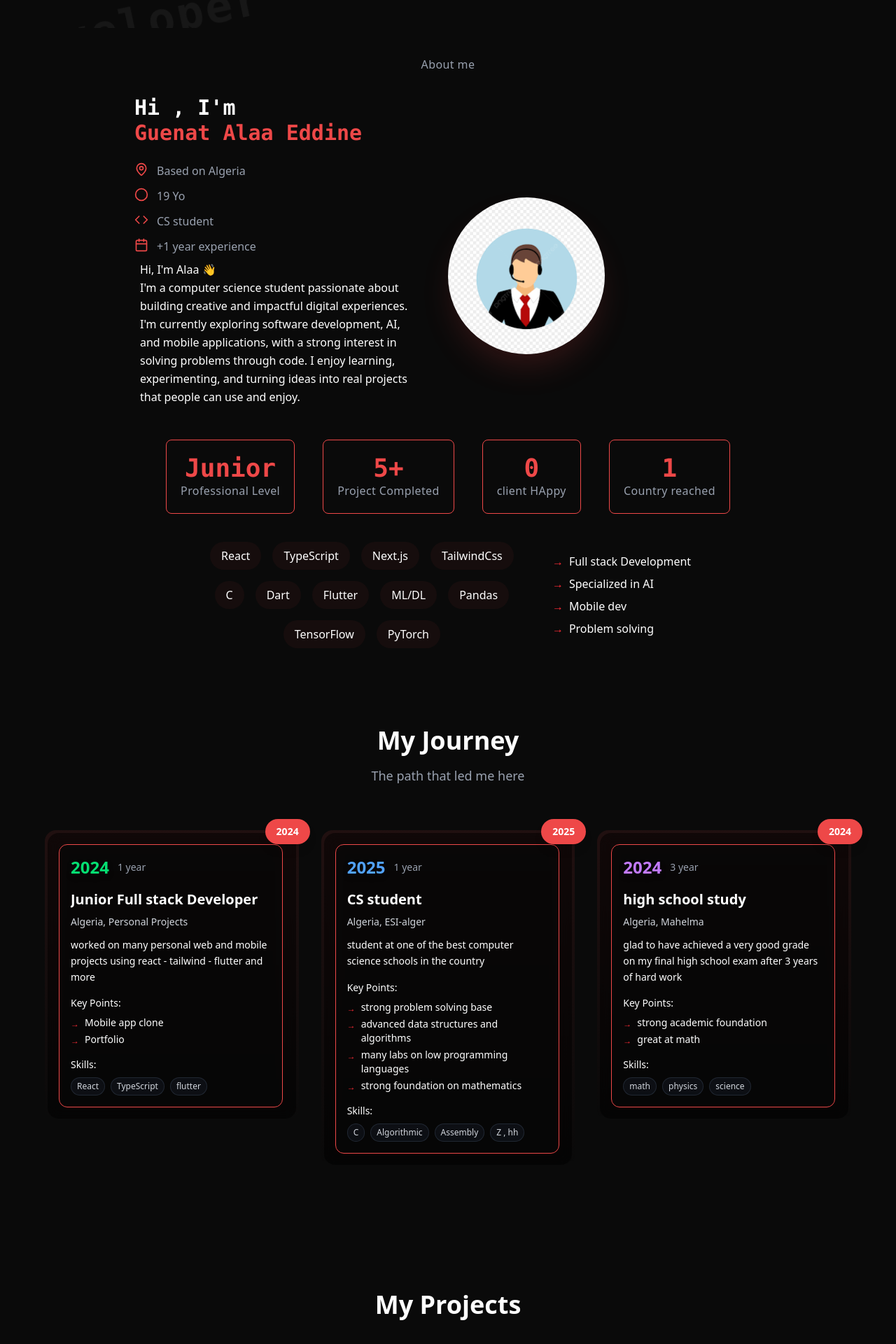
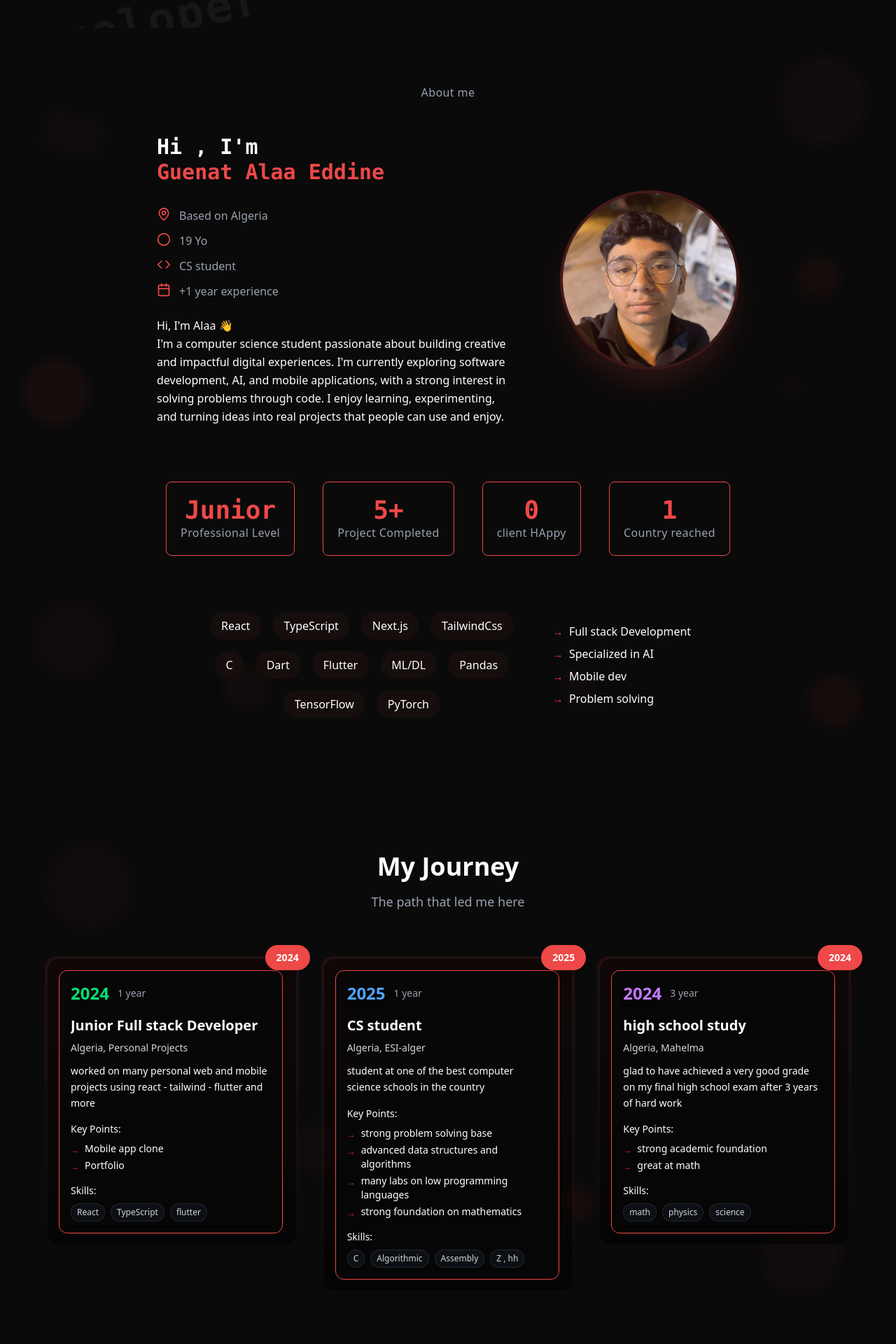
Before and after one commit to alaa-gnt/portfolio, a React (Vite) app in the folder my-app/: page / in a window 1280 px wide. Shown: the part 760-2680 px from the top of the page at 70% size. Built offline with nearby package versions, Linux system fonts and the light colour scheme.

Commit message:
custom cursor + some small changes

```diff
--- a/my-app/src/App.tsx
+++ b/my-app/src/App.tsx
@@ -8,11 +8,13 @@ import TimeLine from './components/TimeLine'
 import Projects from './components/Projects'
 import Contact from './components/Contact'
 import Footer from './components/Footer'
+import CustomCursor from './components/CustomCursor'
 function App() {
 
   return (
     <>
-    <div>
+    <div className="relative cursor-none">
+      <CustomCursor />
       <TopBar />
       <Main />
       <AboutMe />
--- a/my-app/src/components/AboutMe.tsx
+++ b/my-app/src/components/AboutMe.tsx
@@ -1,34 +1,46 @@
 import { LuMapPin, LuCircle, LuCode, LuCalendar } from "react-icons/lu";
-import images from '../assets/images.png'
+import meImage from '../assets/me.png'
 export default function AboutMe() {
     return(
-        <section className="px-4 sm:px-6 lg:px-8 pb-10 pt-10">
-            <div className="max-w-4xl mx-auto">
-                <h4 className="text-gray-400 text-sm sm:text-base text-center mb-8 font-light tracking-wide">About me</h4>
-                <div className="flex flex-col lg:flex-row gap-8 lg:gap-12 items-center lg:items-center">
+        <section className="px-4 sm:px-6 lg:px-8 py-20 relative overflow-hidden">
+            {/* Background Shapes for About Me */}
+            <div className="absolute inset-0 pointer-events-none">
+                <div className="absolute top-10 right-10 w-32 h-32 rounded-full bg-[#ee4848]/4 blur-sm"></div>
+                <div className="absolute bottom-20 left-8 w-24 h-24 rounded-full bg-[#ee4848]/6 blur-sm"></div>
+                <div className="absolute top-1/2 right-20 w-16 h-16 rounded-full bg-[#ee4848]/5 blur-sm"></div>
+                <div className="absolute top-32 left-16 w-20 h-12 bg-[#ee4848]/3 rounded-lg blur-sm transform rotate-12"></div>
+                <div className="absolute bottom-32 right-32 w-0 h-0 border-l-[20px] border-l-transparent border-b-[30px] border-b-[#ee4848]/4 border-r-[20px] border-r-transparent blur-sm"></div>
+            </div>
 
-                    <div className="text-center lg:text-left max-w-lg order-2 lg:order-1">
+            <div className="max-w-6xl mx-auto relative z-10">
+                <h4 className="text-gray-400 text-sm sm:text-base text-center mb-12 font-light tracking-wide">About me</h4>
+                <div className="flex flex-col lg:flex-row gap-12 lg:gap-16 items-center justify-center">
+
+                    <div className="text-center lg:text-left max-w-xl order-2 lg:order-1">
                         <div>
                              <p className="text-white text-2xl sm:text-3xl font-bold font-mono">Hi , I'm</p>
                             <p className="text-[#ee4848] text-2xl sm:text-3xl font-bold font-mono">Guenat Alaa Eddine</p>
                         </div>
 
-                    <div className="flex flex-col gap-3 mt-6">
+                    <div className="flex flex-col gap-3 mt-8">
                         <div className="flex gap-3 text-gray-400 text-sm sm:text-base justify-center lg:justify-start"><LuMapPin className="w-4 h-4 sm:w-5 sm:h-5 text-[#ee4848] flex-shrink-0" /> Based on Algeria</div>
                         <div className="flex gap-3 text-gray-400 text-sm sm:text-base justify-center lg:justify-start"><LuCircle className="w-4 h-4 sm:w-5 sm:h-5 text-[#ee4848] flex-shrink-0" /> 19 Yo </div>
                         <div className="flex gap-3 text-gray-400 text-sm sm:text-base justify-center lg:justify-start"><LuCode className="w-4 h-4 sm:w-5 sm:h-5 text-[#ee4848] flex-shrink-0" /> CS student</div>
                         <div className="flex gap-3 text-gray-400 text-sm sm:text-base justify-center lg:justify-start"><LuCalendar className="w-4 h-4 sm:w-5 sm:h-5 text-[#ee4848] flex-shrink-0" /> +1 year experience</div>
                     </div>
 
-                        <div className="text-white m-2 max-w-sm text-sm sm:text-base leading-relaxed font-light">
+                        <div className="text-white mt-6 max-w-lg text-sm sm:text-base leading-relaxed font-light">
                             Hi, I'm Alaa 👋 <br />
                             I'm a computer science student passionate about building creative and impactful digital experiences. I'm currently exploring software development, AI, and mobile applications, with a strong interest in solving problems through code. I enjoy learning, experimenting, and turning ideas into real projects that people can use and enjoy.
                         </div>
 
                     </div>
 
-                    <div className="order-1 lg:order-2 flex justify-center lg:justify-center w-full lg:w-auto mt-8 lg:mt-16">
-                        <img src={images} alt="Profile image" className="w-40 h-40 sm:w-48 sm:h-48 lg:w-56 lg:h-56 rounded-full object-cover shadow-2xl shadow-[#ee4848]/20"/>
+                    <div className="order-1 lg:order-2 flex justify-center w-full lg:w-auto">
+                        <div className="relative">
+                            <img src={meImage} alt="Profile image" className="w-48 h-48 sm:w-56 sm:h-56 lg:w-64 lg:h-64 rounded-full object-cover shadow-2xl shadow-[#ee4848]/20 border-4 border-[#ee4848]/20"/>
+                            <div className="absolute inset-0 rounded-full bg-gradient-to-br from-[#ee4848]/10 to-transparent"></div>
+                        </div>
                     </div>
 
                 </div>
--- /dev/null
+++ b/my-app/src/components/CustomCursor.tsx
@@ -0,0 +1,80 @@
+import { useEffect, useState } from 'react';
+
+export default function CustomCursor() {
+  const [mousePosition, setMousePosition] = useState({ x: 0, y: 0 });
+  const [isVisible, setIsVisible] = useState(false);
+  const [isHovering, setIsHovering] = useState(false);
+
+  useEffect(() => {
+    const updateMousePosition = (e: MouseEvent) => {
+      setMousePosition({ x: e.clientX, y: e.clientY });
+      setIsVisible(true);
+    };
+
+    const handleMouseLeave = () => {
+      setIsVisible(false);
+    };
+
+    const handleMouseEnter = () => {
+      setIsVisible(true);
+    };
+
+    const handleMouseOver = (e: MouseEvent) => {
+      const target = e.target as HTMLElement;
+      if (target.tagName === 'A' || target.tagName === 'BUTTON' || target.tagName === 'INPUT' || target.tagName === 'TEXTAREA' || target.closest('a') || target.closest('button')) {
+        setIsHovering(true);
+      } else {
+        setIsHovering(false);
+      }
+    };
+
+    window.addEventListener('mousemove', updateMousePosition);
+    window.addEventListener('mouseleave', handleMouseLeave);
+    window.addEventListener('mouseenter', handleMouseEnter);
+    window.addEventListener('mouseover', handleMouseOver);
+
+    return () => {
+      window.removeEventListener('mousemove', updateMousePosition);
+      window.removeEventListener('mouseleave', handleMouseLeave);
+      window.removeEventListener('mouseenter', handleMouseEnter);
+      window.removeEventListener('mouseover', handleMouseOver);
+    };
+  }, []);
+
+  return (
+    <>
+      {/* Main cursor circle */}
+      <div
+        className={`fixed top-0 left-0 rounded-full border-2 border-[#ee4848] pointer-events-none z-50 transition-all duration-200 ease-out mix-blend-difference ${
+          isHovering ? 'w-12 h-12 scale-150' : 'w-8 h-8'
+        }`}
+        style={{
+          transform: `translate(${mousePosition.x - (isHovering ? 24 : 16)}px, ${mousePosition.y - (isHovering ? 24 : 16)}px)`,
+          opacity: isVisible ? 1 : 0,
+        }}
+      />
+
+      {/* Inner dot */}
+      <div
+        className={`fixed top-0 left-0 rounded-full bg-[#ee4848] pointer-events-none z-50 transition-all duration-200 ease-out ${
+          isHovering ? 'w-3 h-3' : 'w-2 h-2'
+        }`}
+        style={{
+          transform: `translate(${mousePosition.x - (isHovering ? 6 : 4)}px, ${mousePosition.y - (isHovering ? 6 : 4)}px)`,
+          opacity: isVisible ? 1 : 0,
+        }}
+      />
+
+      {/* Outer ring for hover effects */}
+      <div
+        className={`fixed top-0 left-0 rounded-full border border-[#ee4848]/30 pointer-events-none z-50 transition-all duration-300 ease-out ${
+          isHovering ? 'w-20 h-20 border-[#ee4848]/50' : 'w-16 h-16'
+        }`}
+        style={{
+          transform: `translate(${mousePosition.x - (isHovering ? 40 : 32)}px, ${mousePosition.y - (isHovering ? 40 : 32)}px)`,
+          opacity: isVisible ? (isHovering ? 0.8 : 0.5) : 0,
+        }}
+      />
+    </>
+  );
+}
--- a/my-app/src/components/Skills.tsx
+++ b/my-app/src/components/Skills.tsx
@@ -2,8 +2,17 @@ import SkillsIcons from './SkillsIcons'
 
 export default function Skills() {
     return(
-        <div className='pt-10 px-4 sm:px-6 lg:px-8'>
-            <div className='max-w-4xl mx-auto'>
+        <div className='py-20 px-4 sm:px-6 lg:px-8 relative overflow-hidden'>
+            {/* Background Shapes for Skills */}
+            <div className="absolute inset-0 pointer-events-none">
+                <div className="absolute top-16 left-12 w-28 h-28 rounded-full bg-[#ee4848]/3 blur-sm"></div>
+                <div className="absolute bottom-16 right-12 w-20 h-20 rounded-full bg-[#ee4848]/5 blur-sm"></div>
+                <div className="absolute top-1/2 left-1/4 w-16 h-16 rounded-full bg-[#ee4848]/4 blur-sm"></div>
+                <div className="absolute bottom-1/3 right-1/3 w-12 h-12 bg-[#ee4848]/2 rounded-lg blur-sm transform -rotate-6"></div>
+                <div className="absolute top-1/3 right-1/4 w-0 h-0 border-l-[15px] border-l-transparent border-b-[25px] border-b-[#ee4848]/3 border-r-[15px] border-r-transparent blur-sm"></div>
+            </div>
+
+            <div className='max-w-4xl mx-auto relative z-10'>
                 <div className='flex flex-col lg:flex-row gap-8 lg:gap-12 justify-center items-center'>
                     <div className='flex flex-wrap gap-3 sm:gap-4 justify-center max-w-md'>
                         <SkillsIcons name='React'/>
--- a/my-app/src/components/TimeLine.tsx
+++ b/my-app/src/components/TimeLine.tsx
@@ -2,8 +2,18 @@ import TimeLineBox from "./TimeLineBox"
 
 export default function TimeLine() {
     return (
-        <div className="py-20 sm:py-24 lg:py-28 px-4 sm:px-6 lg:px-8">
-            <div className="max-w-6xl mx-auto">
+        <div className="py-20 sm:py-24 lg:py-28 px-4 sm:px-6 lg:px-8 relative overflow-hidden">
+            {/* Background Shapes for Timeline */}
+            <div className="absolute inset-0 pointer-events-none">
+                <div className="absolute top-24 left-16 w-32 h-32 rounded-full bg-[#ee4848]/3 blur-sm"></div>
+                <div className="absolute bottom-28 right-20 w-28 h-28 rounded-full bg-[#ee4848]/4 blur-sm"></div>
+                <div className="absolute top-1/2 right-1/4 w-20 h-20 rounded-full bg-[#ee4848]/2 blur-sm"></div>
+                <div className="absolute bottom-1/3 left-1/3 w-16 h-16 bg-[#ee4848]/3 rounded-lg blur-sm transform rotate-30"></div>
+                <div className="absolute top-2/3 left-1/4 w-0 h-0 border-l-[20px] border-l-transparent border-b-[32px] border-b-[#ee4848]/2 border-r-[20px] border-r-transparent blur-sm"></div>
+                <div className="absolute bottom-1/4 right-1/3 w-14 h-14 rounded-full bg-[#ee4848]/5 blur-sm"></div>
+            </div>
+
+            <div className="max-w-6xl mx-auto relative z-10">
                 {/* Timeline Header */}
                 <div className="text-center mb-16">
                     <h2 className="text-white text-3xl sm:text-4xl font-bold mb-4">My Journey</h2>
--- a/my-app/src/index.css
+++ b/my-app/src/index.css
@@ -3,3 +3,23 @@
 :root {
   background-color: #0a0a0a;
 }
+
+/* Custom cursor styles */
+* {
+  cursor: none !important;
+}
+
+/* Hover effects for interactive elements */
+a:hover,
+button:hover,
+input:hover,
+textarea:hover,
+select:hover {
+  cursor: none !important;
+}
+
+/* Ensure the custom cursor is always on top */
+.custom-cursor {
+  pointer-events: none;
+  z-index: 9999;
+}
```
Also changed, not shown: my-app/src/components/Contact.tsx (+12 -1 lines), my-app/src/components/Projects.tsx (+12 -2 lines), my-app/src/assets/me.png (added).
